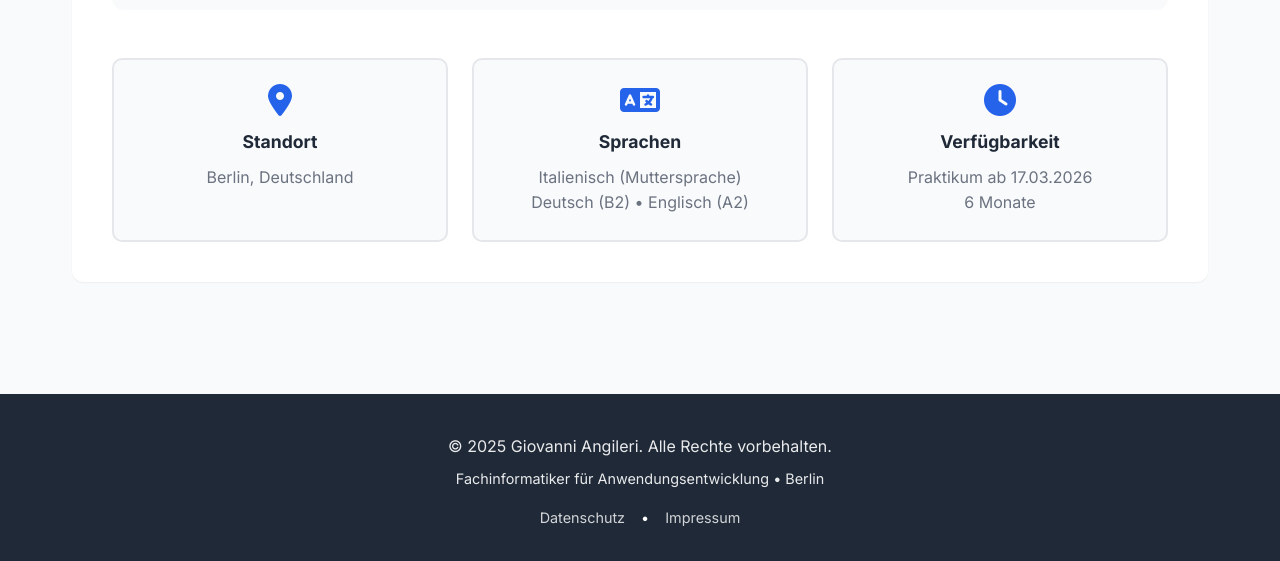
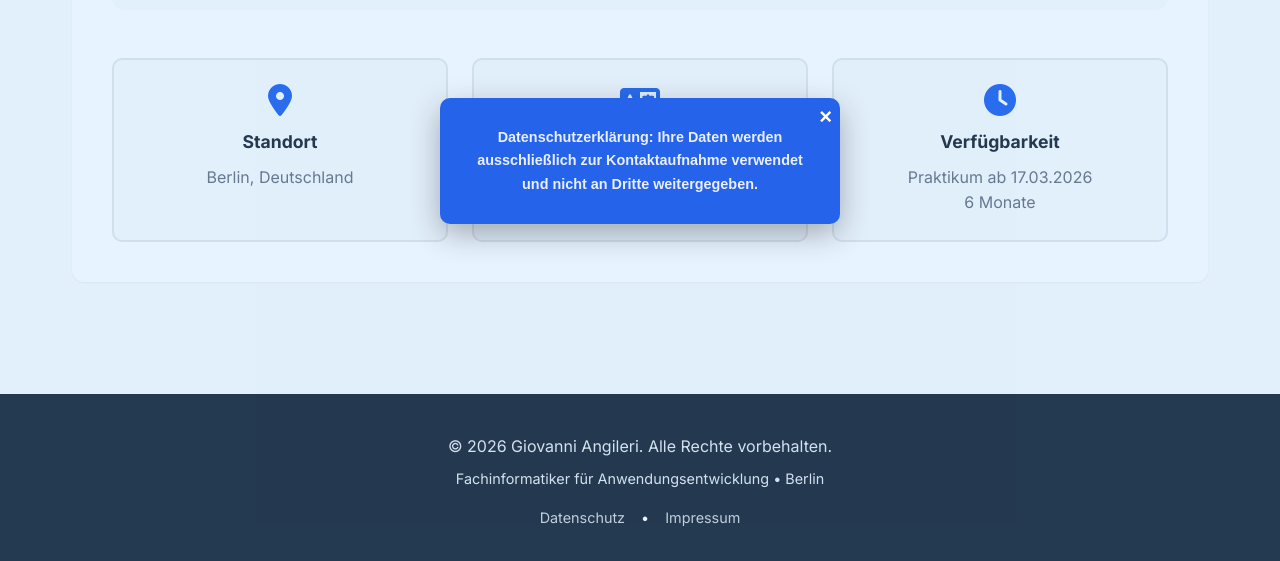
Before and after one commit to GiovyAngy/Lebenlauf, a plain HTML site: page index.html in a window 1280 px wide. Both pictures are taken after a click on the link "Datenschutz". Shown: the part 7925-8486 px from the top of the page. Drawn offline with Linux system fonts and the light colour scheme.

Commit message:
styles update

```diff
--- a/index.html
+++ b/index.html
@@ -587,13 +587,19 @@
 
   <!-- Footer -->
   <footer class="footer">
-    <p>© 2025 Giovanni Angileri. Alle Rechte vorbehalten.</p>
+    <p>© 2026 Giovanni Angileri. Alle Rechte vorbehalten.</p>
     <p class="footer-tagline">Fachinformatiker für Anwendungsentwicklung • Berlin</p>
     <div class="footer-links">
-      <a href="#"
-        onclick="alert('Datenschutzerklärung: Ihre Daten werden ausschließlich zur Kontaktaufnahme verwendet und nicht an Dritte weitergegeben.'); return false;">Datenschutz</a>
-      <span>•</span>
-      <a href="#" onclick="alert('Impressum: Giovanni Angileri, Berlin, Deutschland'); return false;">Impressum</a>
+      <a href="#" onclick="openModal('privacy'); return false;">Datenschutz</a>
+<span>•</span>
+<a href="#" onclick="openModal('impressum'); return false;">Impressum</a>
+
+<div id="modal" class="modal">
+  <div class="modal-content">
+    <span class="close" onclick="closeModal()">×</span>
+    <p id="modal-text"></p>
+  </div>
+</div>
     </div>
   </footer>
 
@@ -643,6 +649,25 @@
         submitBtn.disabled = false;
       }
     });
+
+
+    function openModal(type) {
+  const text = document.getElementById("modal-text");
+
+  if (type === "privacy") {
+    text.innerText =
+      "Datenschutzerklärung: Ihre Daten werden ausschließlich zur Kontaktaufnahme verwendet und nicht an Dritte weitergegeben.";
+  } else {
+    text.innerText =
+      "Impressum: Giovanni Angileri, Berlin, Deutschland";
+  }
+
+  document.getElementById("modal").style.display = "flex";
+}
+
+function closeModal() {
+  document.getElementById("modal").style.display = "none";
+}
   </script>
 </body>
 
--- a/styles/styles.css
+++ b/styles/styles.css
@@ -1094,3 +1094,35 @@ body {
     width: 100%;
   }
 }
+
+.modal {
+  display: none;
+  position: fixed;
+  inset: 0;
+  background: rgba(69, 170, 253, 0.13);
+  justify-content: center;
+  align-items: center;
+  z-index: 999;
+}
+
+.modal-content {
+  background: var(--primary-color);
+  position: relative;
+  padding: 20px 30px;
+  max-width: 400px;
+  border-radius: 10px;
+  text-align: center;
+  font-family: sans-serif;
+  font-weight: bold;
+  box-shadow: 0 10px 30px rgba(0,0,0,0.3);
+  color: white;
+}
+
+.close {
+  position: absolute;
+  top: 8px;
+  right: 8px;
+  cursor: pointer;
+  font-size: 22px;
+  line-height: 1;
+}
```
